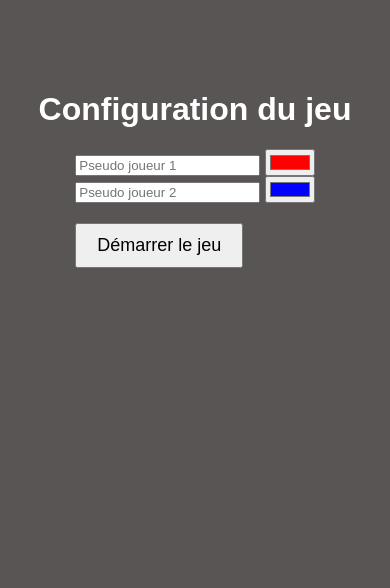
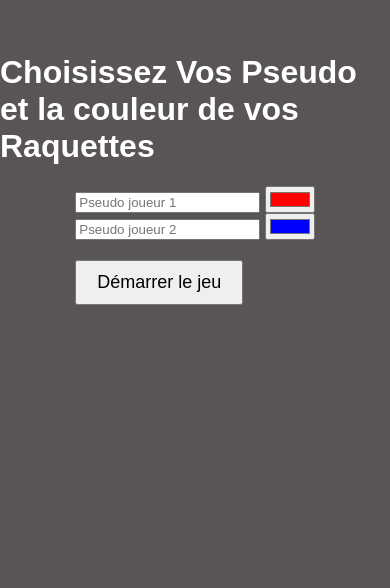
Before and after one commit to XFadel10X/Pong, a plain HTML site: page index.html in a window 390 px wide. Shown: the part 253-841 px from the top of the page. Drawn offline with Linux system fonts and the light colour scheme.

```diff
--- a/index.html
+++ b/index.html
@@ -15,7 +15,7 @@
 </head>
 <body>
     <div id="start-screen">
-        <h1>Configuration du jeu</h1>
+        <h1>Choisissez Vos Pseudo et la couleur de vos Raquettes</h1>
         <form id="start-form">
             <input type="text" id="player1-name" placeholder="Pseudo joueur 1" required>
             <input type="color" id="player1-color" value="#ff0000">
```
